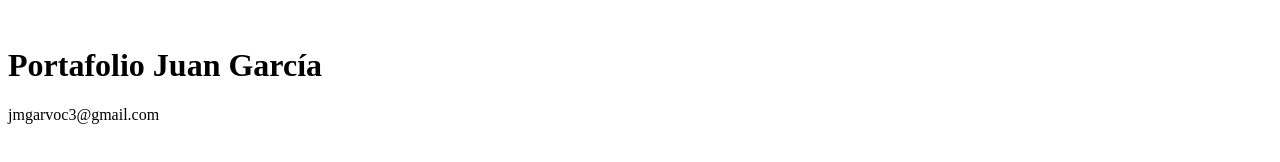
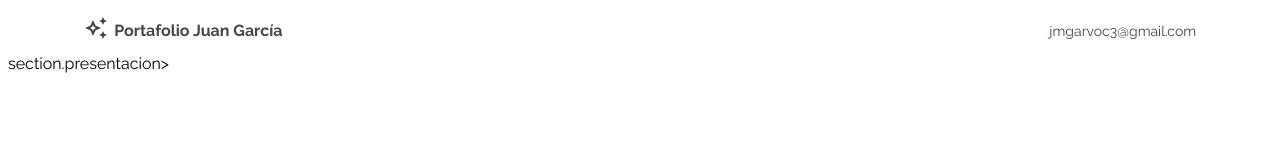
Before and after one commit to PerseoEnderiz/portafolio, a plain HTML site: page index.html in a window 1280 px wide. Drawn offline with Linux system fonts and the light colour scheme.

Commit message:
encabezado agregado

```diff
--- /dev/null
+++ b/assets/css/bases.css
@@ -0,0 +1,20 @@
+/* colores y fuentes a usar */
+:root {
+    --Azul-10: #EAF2FD;
+    --Azul-100: #2A7AE4;
+    --Preto-100: #464646;
+    --Preto-30: #C8C8C8;
+    --Preto-50: #A2A2A2;
+    --Preto-branco: #FFFFFF;
+
+    --rwFont: "Raleway", sans-serif;
+  }
+
+body {
+    font-family: var(--rwFont);
+    /*Usa la fuente open sans y si no existe, usa la sans seriff*/
+}
+.container{
+    padding-right: 6%;
+    padding-left: 6%;
+}
--- a/assets/css/encabezado.css
+++ b/assets/css/encabezado.css
@@ -0,0 +1,28 @@
+.encabezado{
+    display: flex;
+    justify-content: space-between;
+}
+
+.Header_imagen {
+    width: 1.5rem;
+    height: 1.5rem;
+    padding-top: 0.5rem;
+    padding-right: 0.4rem;
+}
+
+.Header_titulo {
+    color: var(--preto-100, #464646);
+    font-size: 1rem;
+    font-weight: 700;
+}
+
+.Header_contacto {
+    color: var(--preto-100, #464646);
+    font-size: 0.875rem;
+    font-weight: 400;
+    padding-top: 0.2rem;
+}
+
+.Header_nombre{
+    display: flex;
+}
--- a/index.html
+++ b/index.html
@@ -3,15 +3,26 @@
 <head>
     <meta charset="UTF-8">
     <meta name="viewport" content="width=device-width, initial-scale=1.0">
+
+    <!-- Importacion de estilos -->
+    <link rel="stylesheet" href="./assets/css/bases.css">
     <link rel="stylesheet" href="./assets/css/encabezado.css">
+
+
+    <!-- Importacion fuentes -->
+    <link href="https://fonts.googleapis.com/css2?family=Raleway:wght@400;700&display=swap" rel="stylesheet">
+
     <title>Portafolio</title>
 </head>
 <body>
-    <header class="encabezado">
-        <img src="" alt="" class="Header_imagen">
-        <h1 class="Header_titulo"> Portafolio Juan García</h1>
-        <p class="Header_contacto">jmgarvoc3@gmail.com</p>
+    <header class="encabezado container">
+        <section class="Header_nombre">
+            <img src="./assets/img/estrellas.svg" alt="Imagen estrellas" class="Header_imagen">
+            <h1 class="Header_titulo"> Portafolio Juan García</h1>
+        </section>
+        <h2 class="Header_contacto">jmgarvoc3@gmail.com</h2>
     </header>
 
+    section.presentacion>
 </body>
 </html>
```
Also changed, not shown: assets/img/estrellas.svg (renamed from assets/img/auto_awesome_black_24dp 1.svg).
